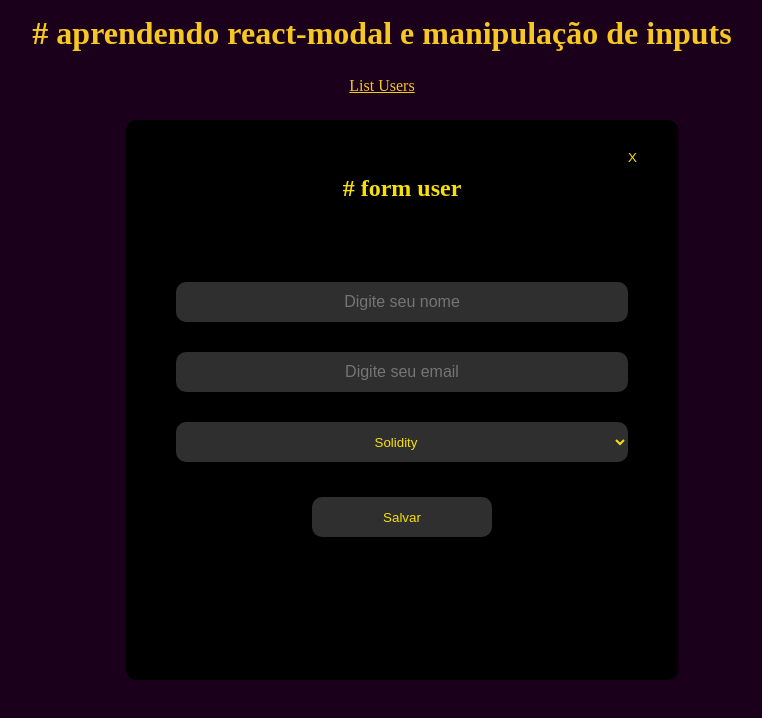
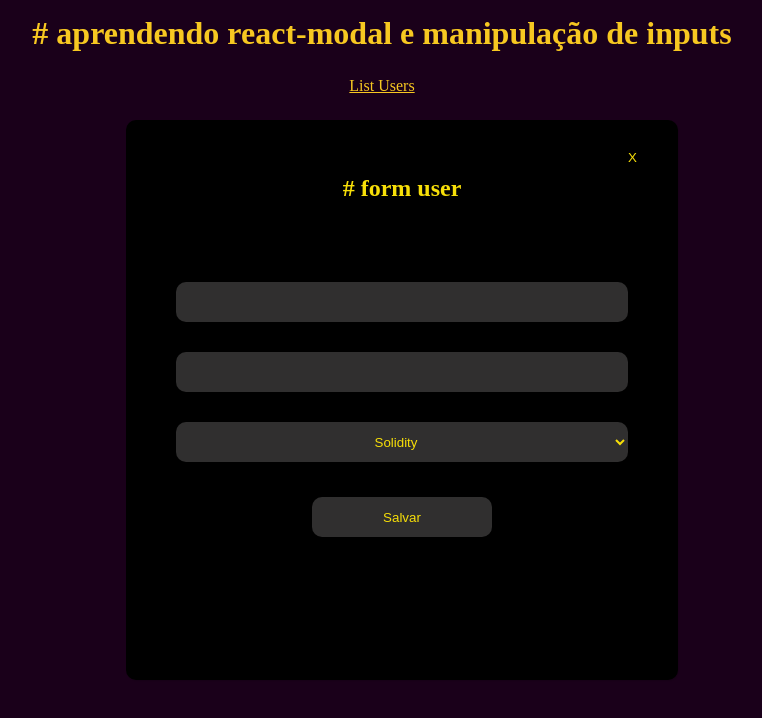
Before and after one commit to DaksonC/form-react-modal, a React (Create React App) app: page / in a window 1280 px wide. Both pictures are taken after a click on the button "# modal". Shown: the top 718 px of the page, without its empty margins (258-1020 px from the left). Built offline with nearby package versions, Linux system fonts and the light colour scheme.

Commit message:
refactor: instala o react-hook-form

```diff
--- a/package.json
+++ b/package.json
@@ -10,6 +10,7 @@
     "json-server": "^0.17.0",
     "react": "^18.2.0",
     "react-dom": "^18.2.0",
+    "react-hook-form": "^7.33.1",
     "react-modal": "^3.15.1",
     "react-router-dom": "^6.3.0",
     "react-scripts": "5.0.1",
--- a/src/pages/Home/index.js
+++ b/src/pages/Home/index.js
@@ -1,13 +1,15 @@
 import Modal from 'react-modal'
 import { useState } from 'react'
+import { useForm } from "react-hook-form"
 import { Link } from 'react-router-dom'
 import '../../global.css'
 
 Modal.setAppElement ( '#root' )
 
 export function Home() {
+  const { register, handleSubmit } = useForm()
+  const onSubmit = data => console.log(data)
   const [modalIsOpen, setIsOpen] = useState(false)
-  const [formValue, setFormValue] = useState({})
 
   function handleOpenModal() {
     setIsOpen(true);
@@ -42,17 +44,7 @@ export function Home() {
       boxShadow: '1px 1px 1px rgba(0,0,0,0.1)'
     }
   }
-  function handleSubmit(e){
-   e.preventDefault()
-   const formData = new FormData(e.target)
-   const data = Object.fromEntries(formData)
-   console.log('deu bom!', data)
-  }
-  function handleChangeInput(e){
-    const { name, value } = e.target
-    setFormValue({...formValue, [name] : value})
-    console.log('Top!', formValue)
-  }
+
 
   return (
     <div className='container'>
@@ -82,26 +74,16 @@ export function Home() {
         </button>
           <h2># form user</h2>
           <form
-            onSubmit={handleSubmit}
+            onSubmit={handleSubmit(onSubmit)}
           >
             <input
-              type='text'
-              name='nome'
-              placeholder='Digite seu nome'
-              onChange={handleChangeInput}
-              value={formValue.name}
+              {...register('nome')}
             />
             <input
-              type="text"
-              name="email"
-              placeholder='Digite seu email'
-              onChange={handleChangeInput}
-              value={formValue.email || ''}
+              {...register('email')}
             />
             <select
-              name="language"
-              onChange={handleChangeInput}
-              value={formValue.language || ''}
+              {...register('language')}
             >
               <option value="solidity">Solidity</option>
               <option value="javascript">Javascript</option>
```
Also changed, not shown: 1 other file (tests, documents, lock files or other folders).
